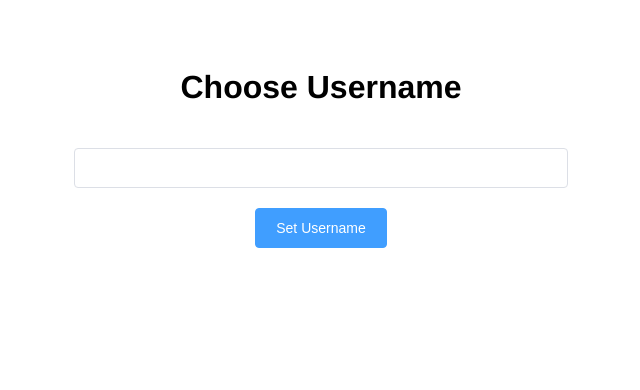
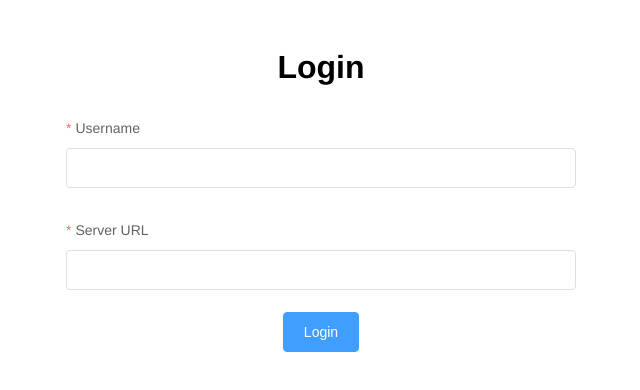
Before and after one commit to xLasercut/anime-music-quiz, a Vue app in the folder client/: page / in a window 1280 px wide. Shown: the top 390 px of the page, without its empty margins (319-959 px from the left). Built offline with nearby package versions, Linux system fonts and the light colour scheme.

Commit message:
finished login page

```diff
--- a/client/package.json
+++ b/client/package.json
@@ -9,6 +9,7 @@
   },
   "dependencies": {
     "element-ui": "^2.4.5",
+    "socket.io-client": "^2.2.0",
     "vue": "^2.6.10",
     "vue-router": "^3.0.3",
     "vuex": "^3.0.1"
--- a/client/src/App.vue
+++ b/client/src/App.vue
@@ -5,14 +5,9 @@
 </template>
 
 <script>
-import HelloWorld from './components/HelloWorld.vue'
+  export default {
 
-export default {
-  name: 'app',
-  components: {
-    HelloWorld
   }
-}
 </script>
 
 <style>
--- a/client/src/components/Chat.vue
+++ b/client/src/components/Chat.vue
@@ -8,25 +8,23 @@
       </ul>
     </div>
     <div>
-      <input v-model="message" @keydown.enter="sendMSg()">
-      <button @click="sendMSg()">Send</button>
+      <el-input v-model="message" @keydown.enter.native="sendMsg()"></el-input>
+      <button @click="sendMsg()">Send</button>
     </div>
   </div>
 </template>
 
 <script>
-  import io from 'socket.io-client'
-
   export default {
     data() {
       return {
         message: '',
         messages: [],
-        socket: io('localhost:3001')
+        socket: this.$store.state.socket
       }
     },
     methods: {
-      sendMSg() {
+      sendMsg() {
         if (this.message) {
           this.socket.emit('SEND_MESSAGE', {
             user: this.$store.state.username,
--- a/client/src/store.js
+++ b/client/src/store.js
@@ -1,15 +1,26 @@
 import Vue from 'vue'
 import Vuex from 'vuex'
+import io from 'socket.io-client'
 
 Vue.use(Vuex)
 
 export default new Vuex.Store({
   state: {
-    username: ''
+    username: '',
+    socket: ''
+  },
+  getters: {
+    validState(state) {
+      if (state.username && state.socket) {
+        return true
+      }
+      return false
+    }
   },
   mutations: {
-    setName(state, name) {
-      state.username = name
+    login(state, data) {
+      state.username = data.username
+      state.socket = io(data.server)
     }
   },
   actions: {
--- a/client/src/views/Home.vue
+++ b/client/src/views/Home.vue
@@ -14,7 +14,7 @@
       }
     },
     mounted() {
-      if (!this.$store.state.username) {
+      if (!this.$store.getters.validState) {
         this.$router.push('/')
       }
     }
--- a/client/src/views/Login.vue
+++ b/client/src/views/Login.vue
@@ -1,19 +1,28 @@
 <template>
   <el-main>
     <el-row>
-      <h1>Choose Username</h1>
+      <h1>Login</h1>
     </el-row>
     <el-row type="flex" justify="center">
       <el-col :span="10">
-        <el-input
-          v-model="username" :minlength="1" :maxlength="20"
-          :clearable="true"
-        ></el-input>
-      </el-col>
-    </el-row>
-    <el-row type="flex" justify="center">
-      <el-col :span="12">
-        <el-button type="primary" @click="setName()">Set Username</el-button>
+        <el-form ref="loginForm" :model="form" :rules="validationRules">
+          <el-form-item label="Username" prop="username">
+            <el-input
+              v-model.trim="form.username"
+              minlength="1" maxlength="20"
+              :clearable="true"
+            ></el-input>
+          </el-form-item>
+          <el-form-item label="Server URL" prop="server">
+            <el-input
+              v-model.trim="form.server"
+              :clearable="true"
+            ></el-input>
+          </el-form-item>
+          <el-form-item>
+            <el-button type="primary" @click="login()">Login</el-button>
+          </el-form-item>
+        </el-form>
       </el-col>
     </el-row>
   </el-main>
@@ -23,25 +32,45 @@
   export default {
     data() {
       return {
-        username: ''
+        form: {
+          username: '',
+          server: ''
+        },
+        validationRules: {
+          username: [ { required: true, validator: this.validateName, trigger: 'blur' } ],
+          server: [ { required: true, validator: this.validateServer, trigger: 'blur' } ]
+        }
       }
     },
     methods: {
-      setName() {
-        if (this.validateName()) {
-          this.$store.commit('setName', this.username)
-          this.$router.push({name: 'home'})
+      login() {
+        this.$refs['loginForm'].validate((valid) => {
+          if (valid) {
+            this.$store.commit('login', this.form)
+            this.$router.push({name: 'home'})
+          }
+        })
+      },
+      validateName(rule, val, callback) {
+        if (!val) {
+          callback(new Error('Username cannot be blank'))
+        }
+        else {
+          callback()
         }
       },
-      validateName() {
-        if (!this.username) {
-          this.$message({
-            message: 'Username cannot be blank',
-            type: 'error'
-          })
-          return false
+      validateServer(rule, val, callback) {
+        var regex = new RegExp('^(http|https):\/\/', 'i')
+
+        if (!val) {
+          callback(new Error('Server URL cannot be blank'))
         }
-        return true
+        else if (!regex.exec(val)) {
+          callback(new Error('Please input full server url'))
+        }
+        else {
+          callback()
+        }
       }
     }
   }
@@ -49,7 +78,5 @@
 </script>
 
 <style scoped>
-  .el-row {
-    margin: 20px;
-  }
+
 </style>
```
Also changed, not shown: 1 other file (tests, documents, lock files or other folders).
